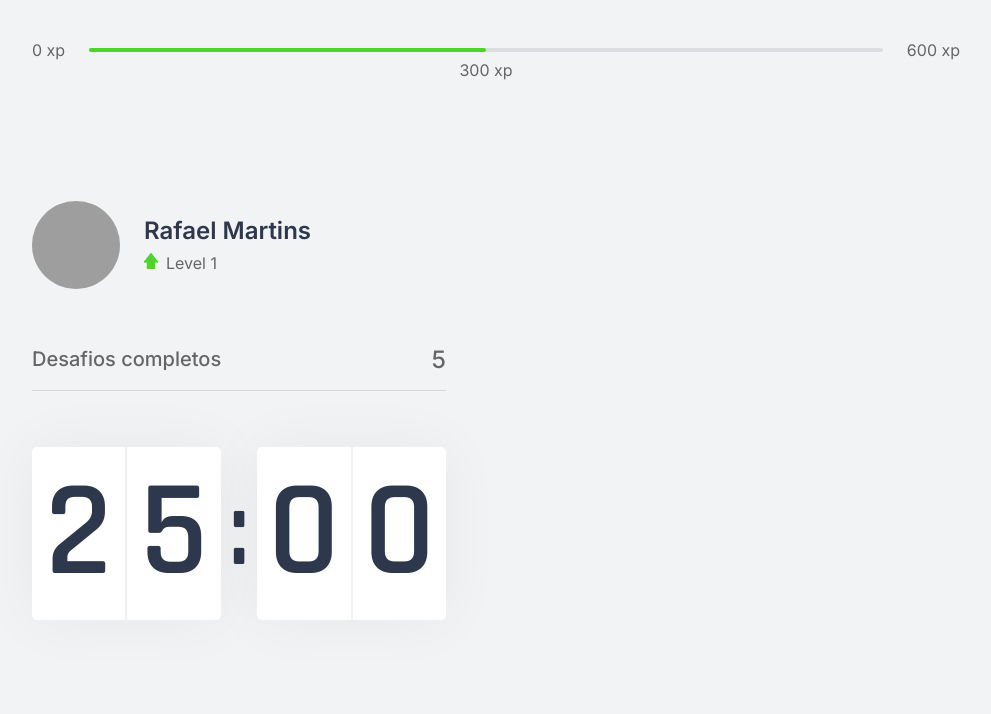
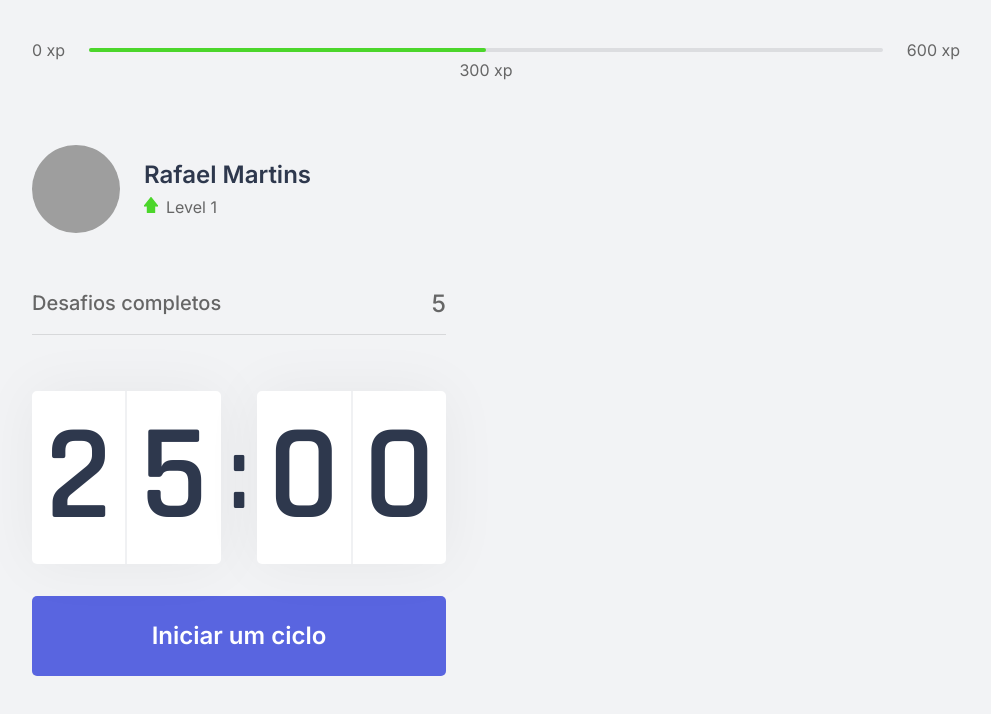
Before and after one commit to RafaelMartinsRibeiro/MoveIt, a Next.js app: page / in a window 1280 px wide. Shown: the top 714 px of the page, without its empty margins (144-1135 px from the left). Built offline with nearby package versions, Linux system fonts and the light colour scheme; grey boxes are pictures that could not be loaded.

Commit message:
Added button in Countdown component

```diff
--- a/components/Countdown.tsx
+++ b/components/Countdown.tsx
@@ -2,6 +2,7 @@ import styles from "../styles/components/Countdown.module.css";
 
 export function Countdown() {
   return (
+    <div>
       <div className={styles.countdownContainer}>
         <div>
           <span>2</span>
@@ -13,5 +14,10 @@ export function Countdown() {
           <span>0</span>
         </div>
       </div>
+
+      <button type="button" className={styles.countdownButton}>
+        Iniciar um ciclo
+      </button>
+    </div>
   );
 }
--- a/pages/_document.tsx
+++ b/pages/_document.tsx
@@ -5,6 +5,8 @@ export default class MyDocument extends Document {
     return (
       <Html>
         <Head>
+          <link rel="shortcut icon" href="favicon.png" type="image/png" />
+
           <link rel="preconnect" href="https://fonts.googleapis.com" />
           <link rel="preconnect" href="https://fonts.gstatic.com" />
           <link
--- a/pages/index.tsx
+++ b/pages/index.tsx
@@ -4,11 +4,17 @@ import { Countdown } from "../components/Countdown";
 import { ExperienceBar } from "../components/ExperienceBar";
 import { Profile } from "../components/Profile";
 
+import Head from "next/head";
+
 import styles from "../styles/pages/Home.module.css";
 
 const Home: NextPage = () => {
   return (
     <div className={styles.container}>
+      <Head>
+        <title>Início | Move It</title>
+      </Head>
+
       <ExperienceBar />
 
       <section>
--- a/styles/components/Countdown.module.css
+++ b/styles/components/Countdown.module.css
@@ -36,3 +36,28 @@
   font-size: 6.5rem;
   margin: 0 0.5rem;
 }
+
+.countdownButton{
+  width: 100%;
+  height: 5rem;
+
+  margin-top: 2rem;
+  display: flex;
+  align-items: center;
+  justify-content: center;
+
+  border: 0;
+  border-radius: 5px;
+
+  background: var(--blue);
+  color: var(--white);
+
+  font-size: 1.5rem;
+  font-weight: 600;
+
+  transition: background-color 0.2s;
+}
+
+.countdownButton:hover{
+  background: var(--blue-dark);
+}
```
Lines whose indentation alone changed are shown as unchanged.
